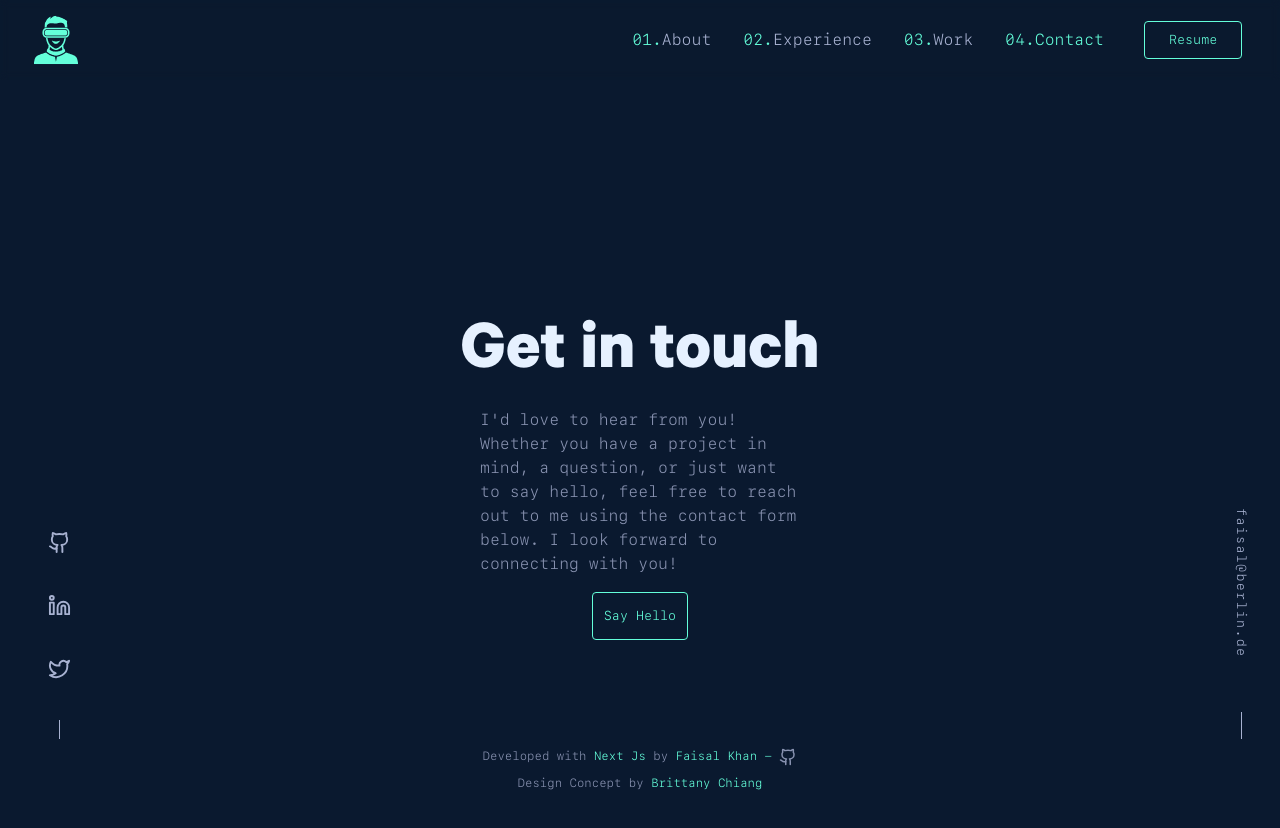
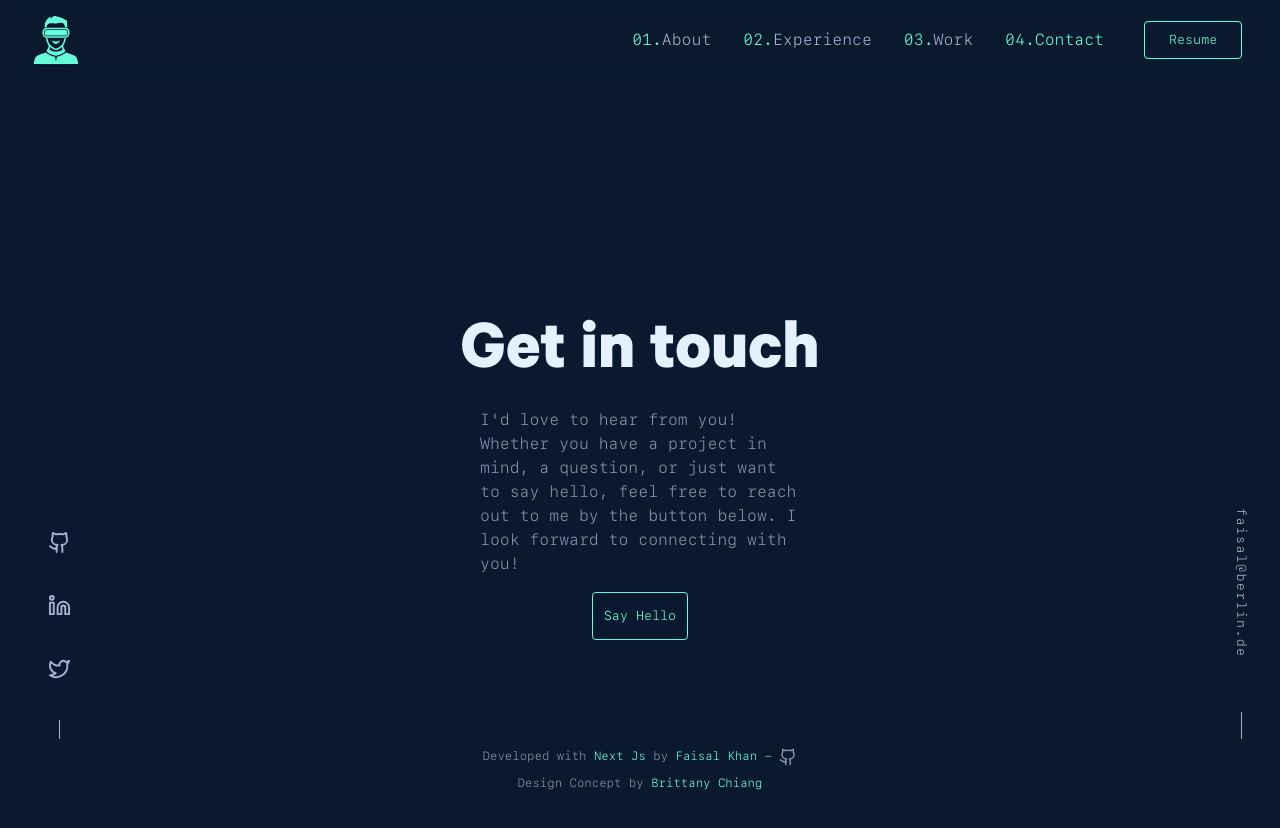
Before and after one commit to faisaltheprofessor/portfolio-v1, a Next.js app: page /contact in a window 1280 px wide. Shown: the top 828 px of the page. Built offline with nearby package versions, Linux system fonts and the light colour scheme.

Commit message:
change contact text

```diff
--- a/src/app/contact/page.tsx
+++ b/src/app/contact/page.tsx
@@ -29,8 +29,8 @@ const Contact = () => {
         transition={{ duration: 1, delay: 0.4 }}
       >
         I&apos;d love to hear from you! Whether you have a project in mind, a
-        question, or just want to say hello, feel free to reach out to me using
-        the contact form below. I look forward to connecting with you!
+        question, or just want to say hello, feel free to reach out to me by the
+        button below. I look forward to connecting with you!
       </motion.p>
 
       <motion.a
```
